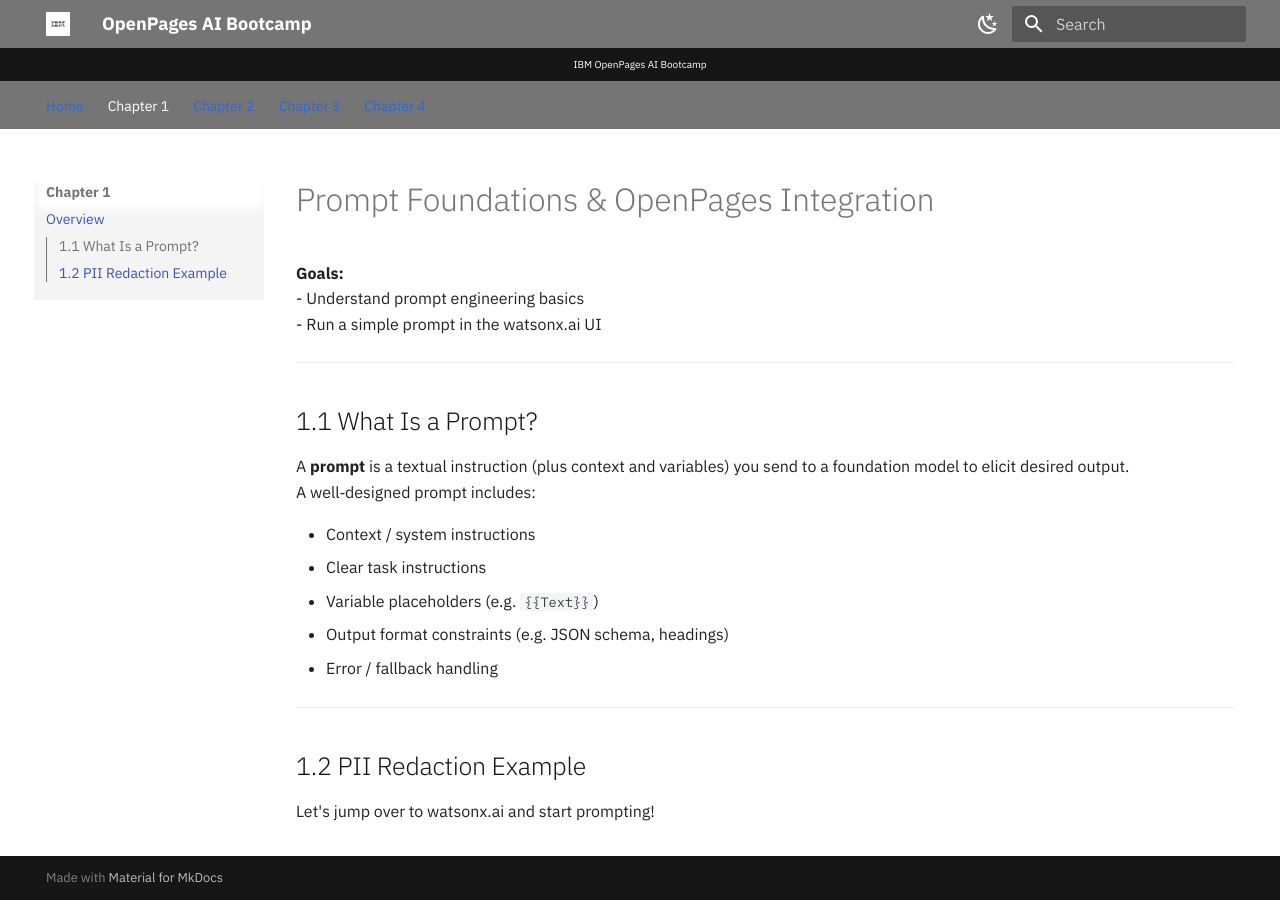
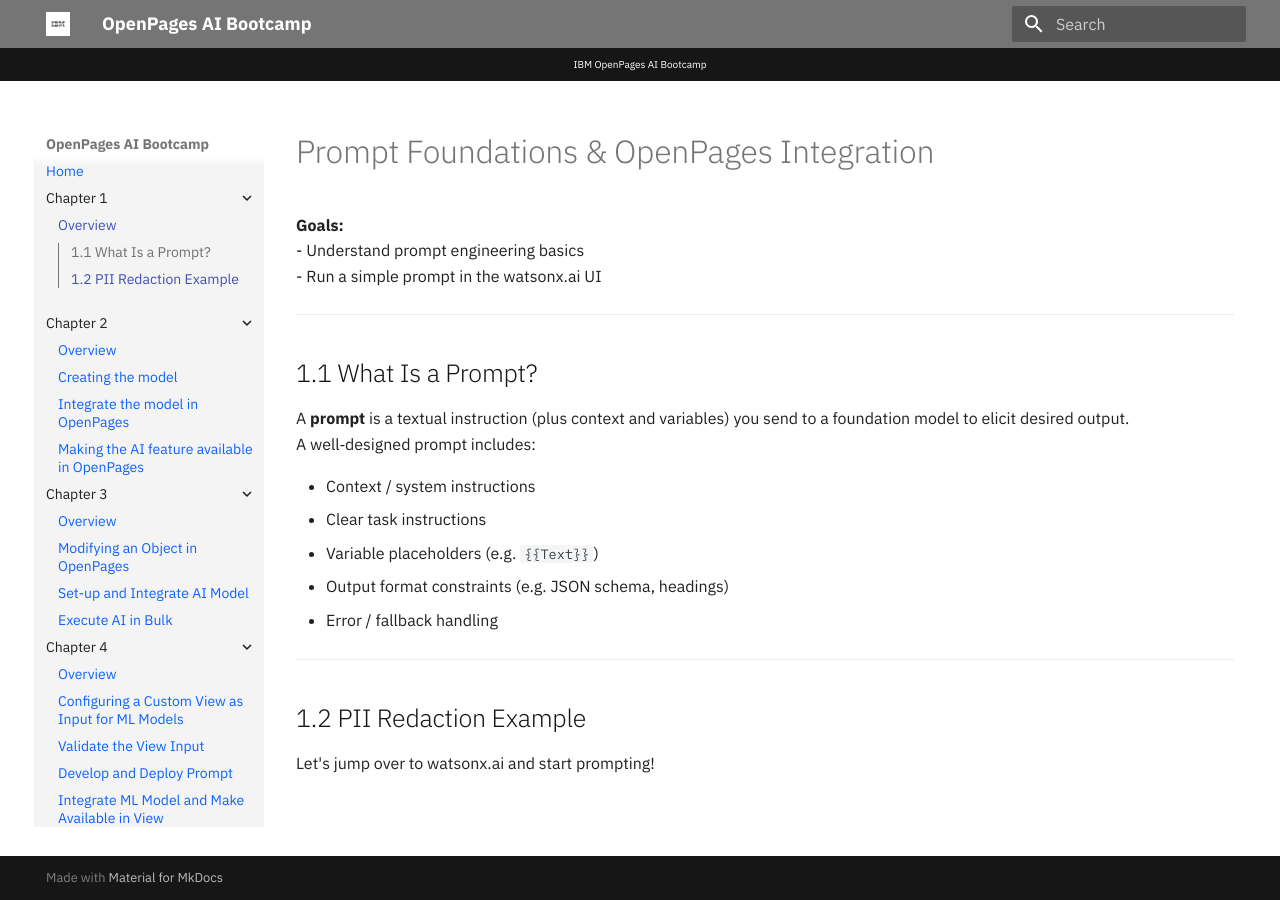
Before and after one commit to farhan-ra/OpenPages-AI-Bootcamp, an MkDocs documentation site: the page built from docs/chapter1/index.md, in a window 1280 px wide. Built offline with MkDocs 1.6.1 and Material for MkDocs 9.7.7, drawn with Linux system fonts in a browser that asks for light colours.

Commit message:
sidebar functionality

```diff
--- /dev/null
+++ b/docs/assets/js/sidebar-toggle.js
@@ -0,0 +1,7 @@
+window.addEventListener("DOMContentLoaded", function () {
+  const navToggle = document.querySelector(".md-header__button.md-icon--menu");
+
+  if (navToggle) {
+    navToggle.style.display = "block";
+  }
+});
--- a/mkdocs.yml
+++ b/mkdocs.yml
@@ -3,36 +3,23 @@
 
 theme:
   name: material
-  language: en
-  logo: assets/images/ibm-logo.svg  # Add IBM logo
-  # favicon: assets/images/favicon.ico
+  custom_dir: overrides
+  logo: assets/images/ibm-logo.svg
+  favicon: assets/images/favicon.ico
   palette:
     - scheme: default
       primary: grey
       accent: blue
-      toggle:
-        icon: material/weather-night
-        name: Switch to dark mode
-    - scheme: slate
-      primary: grey
-      accent: blue
-      toggle:
-        icon: material/weather-sunny
-        name: Switch to light mode
   font:
     text: IBM Plex Sans
     code: IBM Plex Mono
   features:
-    - navigation.tabs
     - navigation.expand
-    - navigation.top
+    - toc.integrate
     - search.highlight
     - search.share
     - content.code.copy
-    - content.code.annotate
-    - content.tabs.link
-    - toc.integrate
-  custom_dir: overrides
+
 
 nav:
   - Home: index.md
@@ -60,3 +47,4 @@
 
 extra_javascript:
   - assets/js/custom.js
+  - assets/js/sidebar-toggle.js
```
